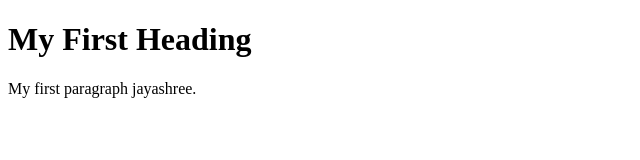
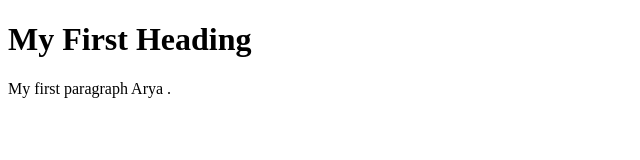
Before and after one commit to om1403/project14, a plain HTML site: page index.html in a window 1280 px wide. Shown: the full height of the page, 0-640 px from the left. Drawn offline with Linux system fonts and the light colour scheme.

Commit message:
last commit

```diff
--- a/index.html
+++ b/index.html
@@ -3,7 +3,7 @@
 <body>
 
 <h1>My First Heading</h1>
-<p>My first paragraph jayashree.</p>
+<p>My first paragraph Arya .</p>
 
 </body>
 </html>
```
